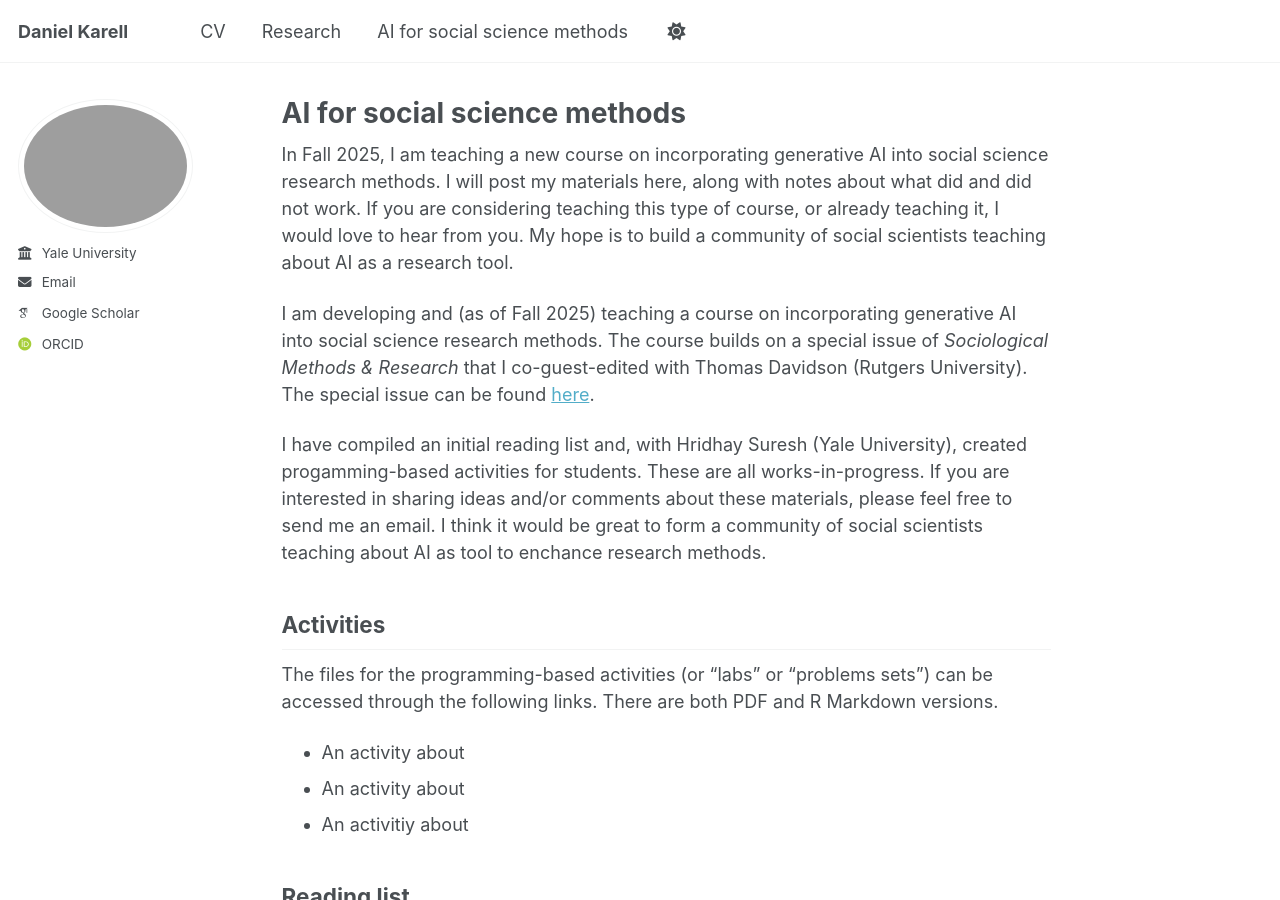
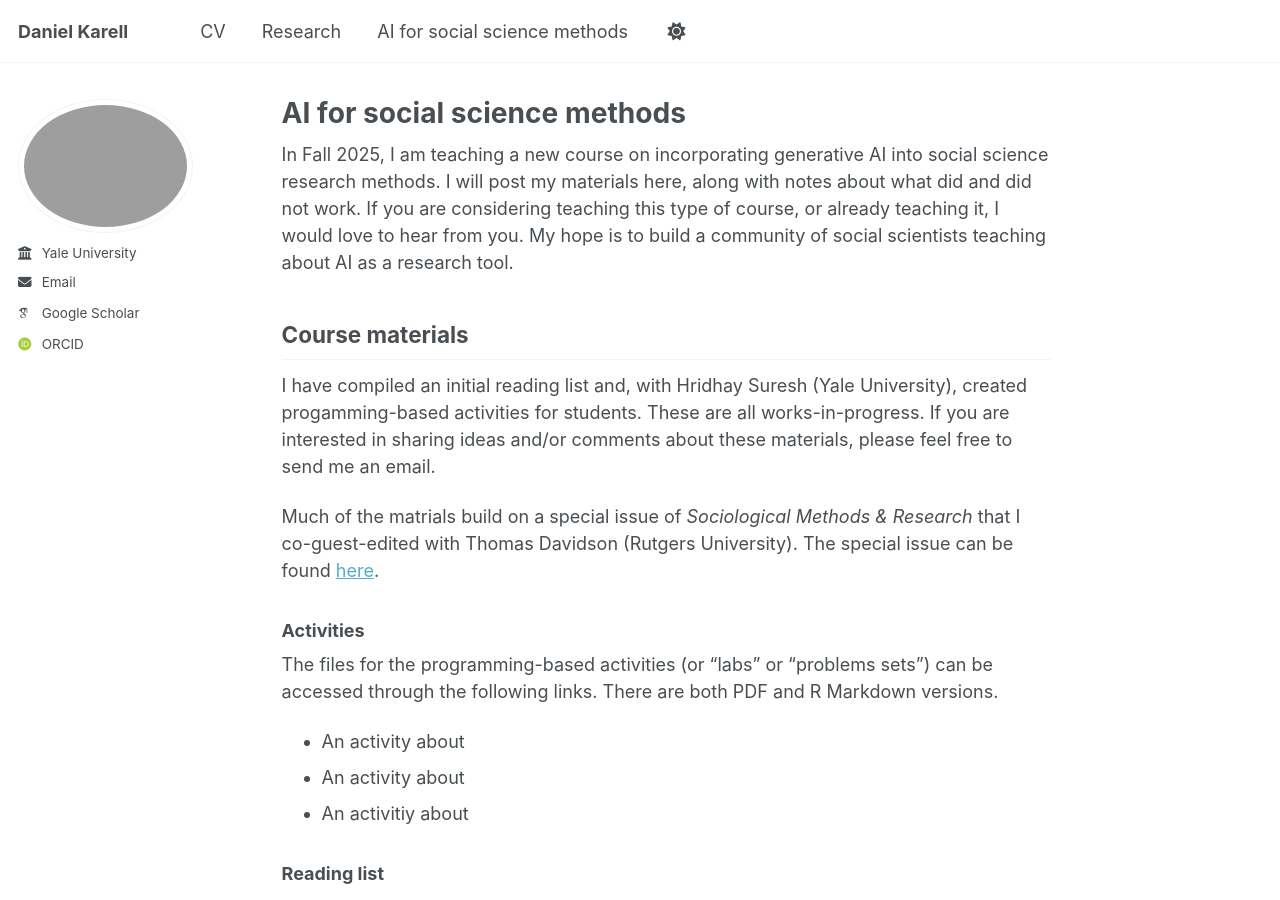
Before and after one commit to dkarell/dkarell.github.io, a Jekyll site: the page built from _pages/ai_for_social_science_methods.md, in a window 1280 px wide and 900 px high. Built offline with Jekyll 4.4.1, drawn with Linux system fonts in a browser that asks for light colours; some web fonts are replaced; a script that is not in the unit is left out.

Commit message:
Update ai_for_social_science_methods.md

```diff
--- a/_pages/ai_for_social_science_methods.md
+++ b/_pages/ai_for_social_science_methods.md
@@ -7,14 +7,13 @@ author_profile: true
 
 In Fall 2025, I am teaching a new course on incorporating generative AI into social science research methods. I will post my materials here, along with notes about what did and did not work. If you are considering teaching this type of course, or already teaching it, I would love to hear from you. My hope is to build a community of social scientists teaching about AI as a research tool.
 
+## Course materials
 
+I have compiled an initial reading list and, with Hridhay Suresh (Yale University), created progamming-based activities for students. These are all works-in-progress. If you are interested in sharing ideas and/or comments about these materials, please feel free to send me an email.
 
+Much of the matrials build on a special issue of *Sociological Methods & Research* that I co-guest-edited with Thomas Davidson (Rutgers University). The special issue can be found [here](https://journals.sagepub.com/toc/smra/54/3).
 
-I am developing and (as of Fall 2025) teaching a course on incorporating generative AI into social science research methods. The course builds on a special issue of *Sociological Methods & Research* that I co-guest-edited with Thomas Davidson (Rutgers University). The special issue can be found [here](https://journals.sagepub.com/toc/smra/54/3).
-
-I have compiled an initial reading list and, with Hridhay Suresh (Yale University), created progamming-based activities for students. These are all works-in-progress. If you are interested in sharing ideas and/or comments about these materials, please feel free to send me an email. I think it would be great to form a community of social scientists teaching about AI as tool to enchance research methods.
-
-## Activities
+### Activities
 
 The files for the programming-based activities (or "labs" or "problems sets") can be accessed through the following links. There are both PDF and R Markdown versions.
 
@@ -22,7 +21,7 @@ The files for the programming-based activities (or "labs" or "problems sets") ca
 - An activity about
 - An activitiy about
 
-## Reading list
+### Reading list
 
 My initial reading list is below. It is intended for advanced undergraduates and graduate students in social science majors and programs. As I teach the course, I will add notes about how students responded to each reading.
 
```
